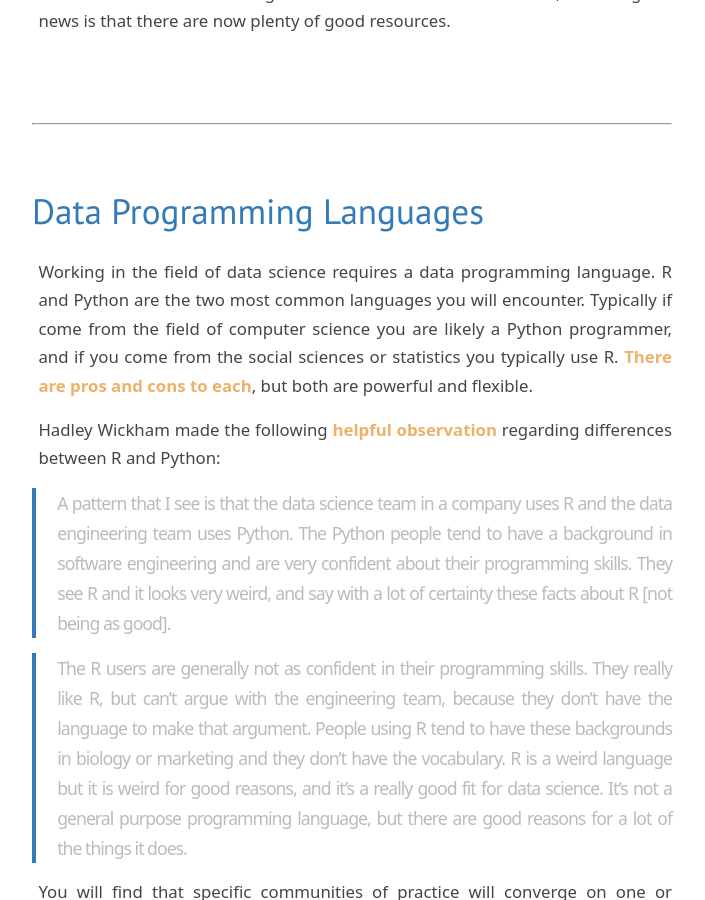
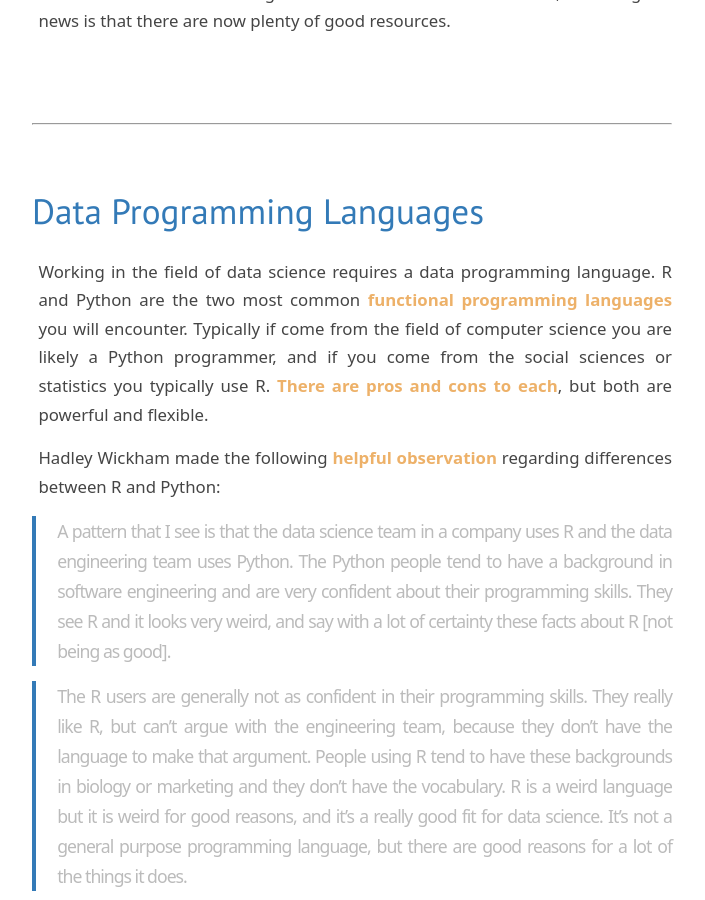
Before and after one commit to DS4PS/ds4ps.github.io, a Jekyll site: the page built from welcome.md, in a window 1280 px wide and 900 px high, scrolled down 3784 px. Shown: the whole window, without its empty margins (288-993 px from the left). Built offline with Jekyll 4.4.1, drawn with Linux system fonts in a browser that asks for light colours; nearby versions of some CDN libraries; library files that are not in the unit come from our copies.

Commit message:
Update welcome.md

```diff
--- a/welcome.md
+++ b/welcome.md
@@ -79,7 +79,7 @@ There is a non-trivial learning curve to master some of the tools, but the good
 
 ## Data Programming Languages
 
-Working in the field of data science requires a data programming language. R and Python are the two most common languages you will encounter. Typically if come from the field of computer science you are likely a Python programmer, and if you come from the social sciences or statistics you typically use R. [There are pros and cons to each](https://github.com/matloff/R-vs.-Python-for-Data-Science), but both are powerful and flexible.
+Working in the field of data science requires a data programming language. R and Python are the two most common [functional programming languages](https://stackoverflow.blog/2022/02/25/is-functional-programming-the-hipster-programming-paradigm-ep-418/) you will encounter. Typically if come from the field of computer science you are likely a Python programmer, and if you come from the social sciences or statistics you typically use R. [There are pros and cons to each](https://github.com/matloff/R-vs.-Python-for-Data-Science), but both are powerful and flexible.
 
 Hadley Wickham made the following [helpful observation](https://qz.com/1661487/hadley-wickham-on-the-future-of-r-python-and-the-tidyverse/) regarding differences between R and Python:
 
```
